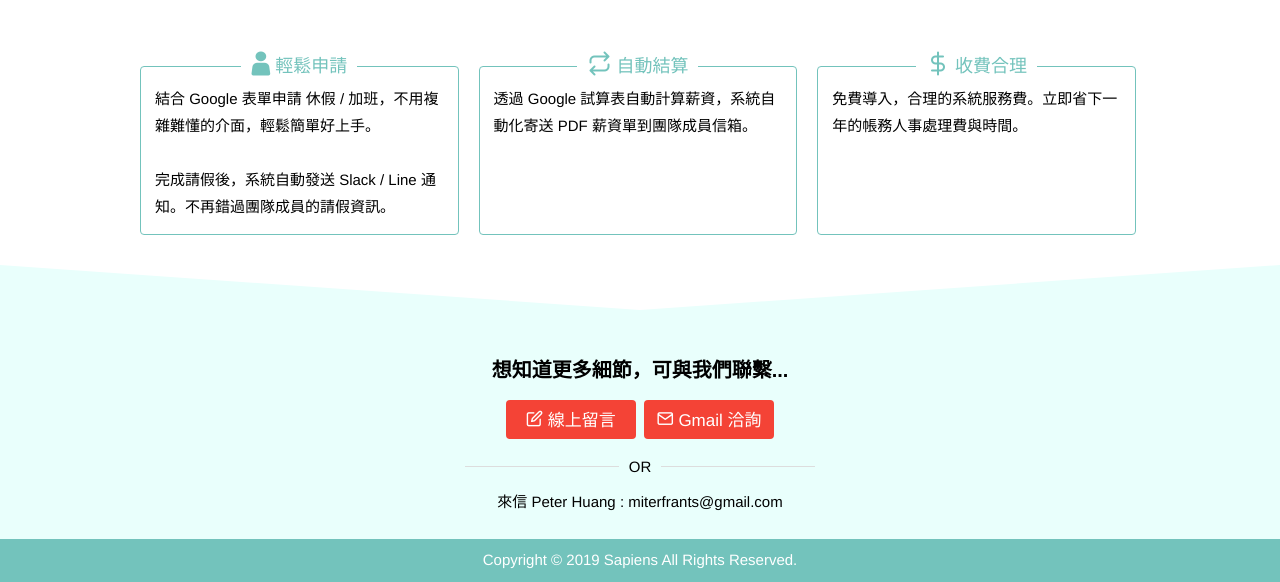
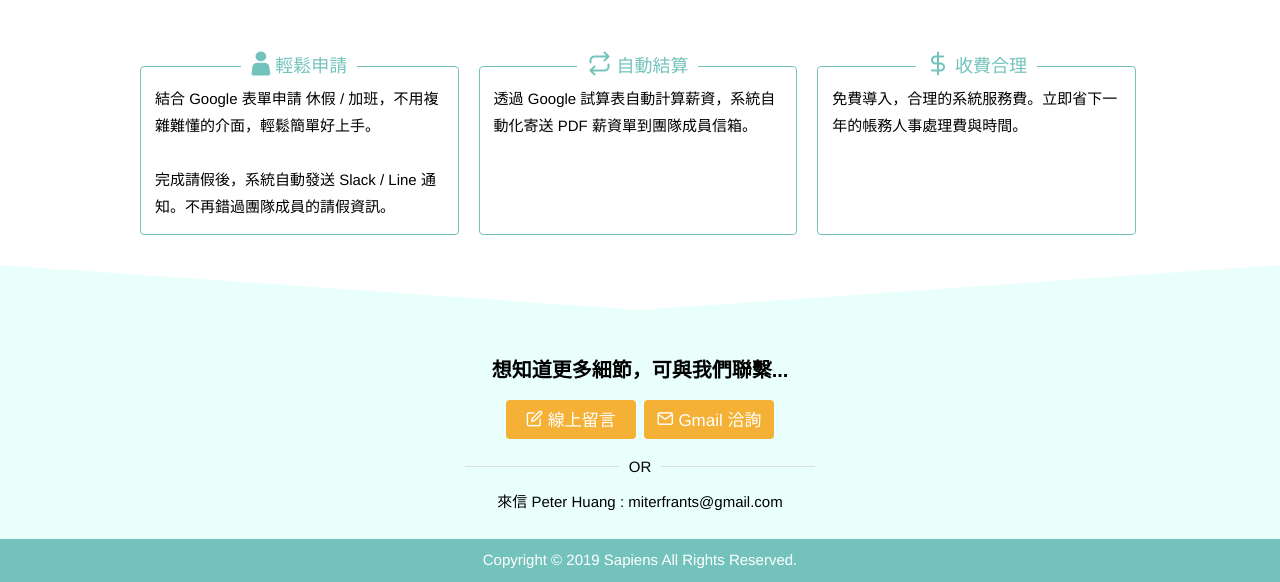
Before and after one commit to miterfrants/worktime, a website: page index.html in a window 1280 px wide. Shown: the part 370-952 px from the top of the page. Drawn offline with Linux system fonts and the light colour scheme; files whose address does not match are found by name.

Commit message:
change button color

```diff
--- a/css/sass/_var.scss
+++ b/css/sass/_var.scss
@@ -4,5 +4,5 @@ $min-wrap-width:1000px;
 
 
 $master-color:#73c3bc;
-$red-color:#f1463c;
+$red-color:#f4b136;
 $grey-color:#949494;
```
Also changed, not shown: css/css/all.css.
